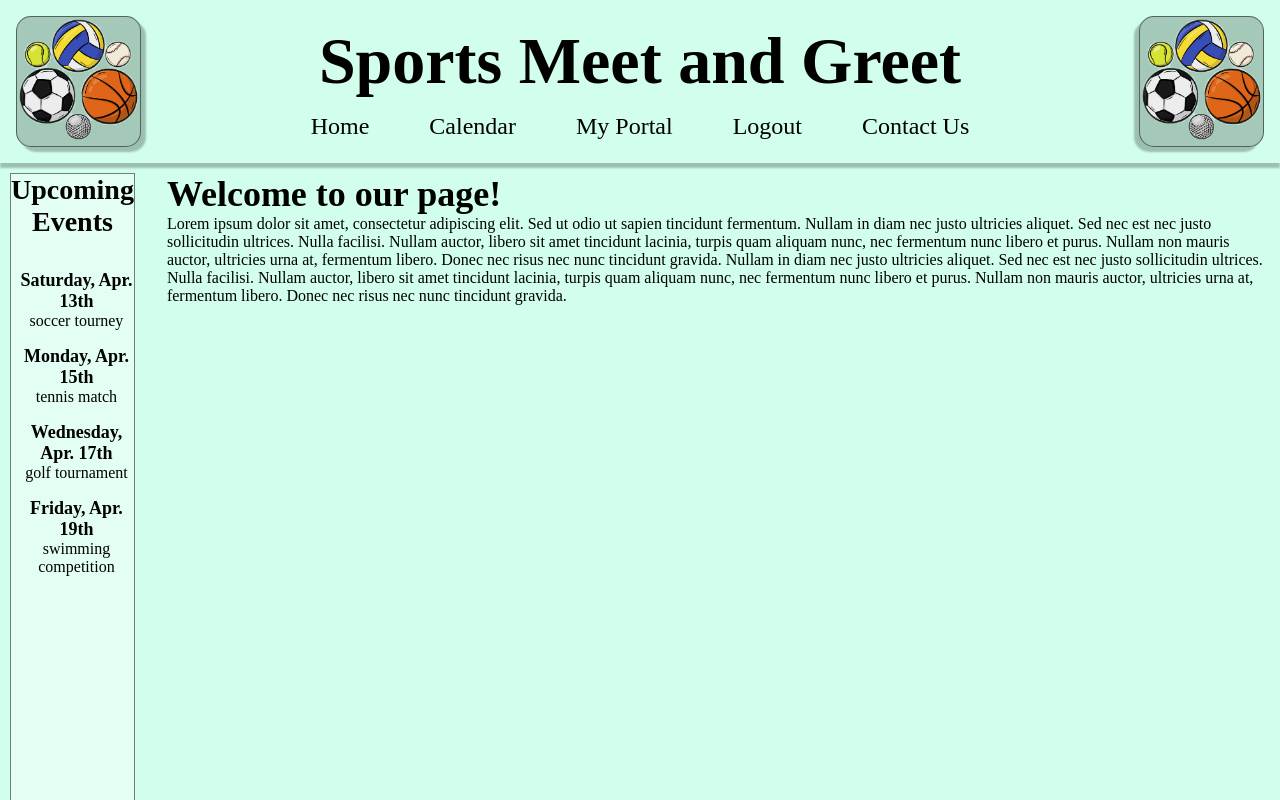
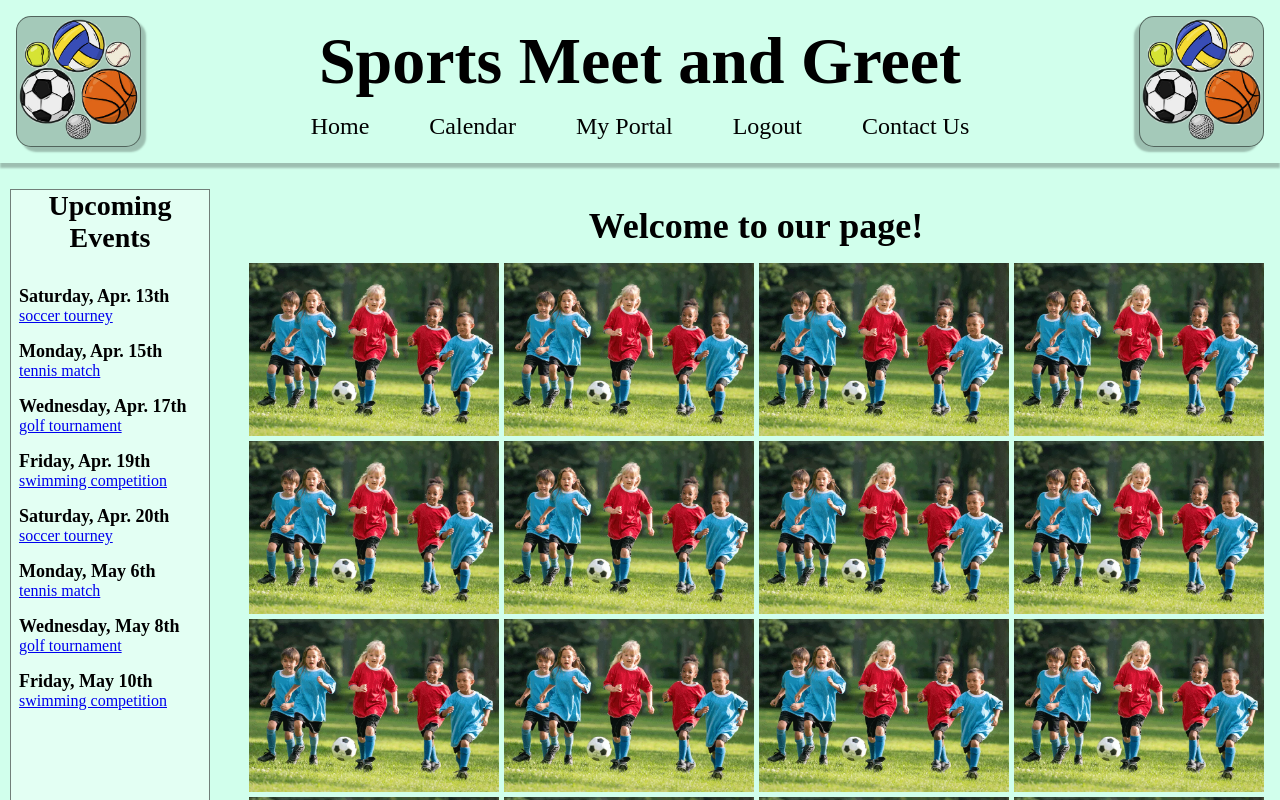
Before and after one commit to jk377y/sports_meetup, a React (Vite) app: page / in a window 1280 px wide. Shown: the top 800 px of the page. Built offline with nearby package versions, Linux system fonts and the light colour scheme.

Commit message:
added gallery placeholder on homepage

```diff
--- a/src/pages/homepage/Homepage.css
+++ b/src/pages/homepage/Homepage.css
@@ -8,7 +8,8 @@
 }
 
 aside {
-    width: 35%;
+    min-width: 200px;
+    margin-top: 1rem;
     height: 100vh;
     background-color: var(--clr-bg-tertiary);
     border: var(--border-primary);
@@ -18,8 +19,47 @@ aside {
     display: flex;
     flex-direction: column;
     width: 100%;
-    align-items: start;
     padding-left: 0.5rem;
     margin-top: 2rem;
     gap: 1rem;
 }
+
+.events_item {
+    text-align: left;
+}
+
+
+
+
+section {
+    width: 100%;
+    margin-top: 2rem;
+    display: flex;
+    flex-direction: column;
+    justify-content: center;
+    align-items: center;
+}
+
+section h1 {
+    margin-bottom: 1rem;
+}
+
+
+.image-gallery {
+    display: flex;
+    justify-content: center;
+    flex-wrap: wrap;
+    gap: 5px;
+}
+
+.image-gallery img {
+    width: 250px;
+    height: auto;
+}
+
+@media screen and (max-width: 992px){
+    .image-gallery img {
+        width: 200px;
+        height: auto;
+    }
+}
--- a/src/pages/homepage/Homepage.jsx
+++ b/src/pages/homepage/Homepage.jsx
@@ -1,6 +1,7 @@
 
 import '../../assets/index.css';
 import './Homepage.css';
+import placeholderImage from '../../assets/images/teamSports.webp';
 
 const Homepage = () => {
     return (
@@ -8,22 +9,38 @@ const Homepage = () => {
             <aside>
                 <h3 align='center'>Upcoming Events</h3>
                 <ul className='events_items'>
-                    <li>
-                        <h6>Saturday, Apr. 13th</h6>
-                        <p>soccer tourney</p>
+
+                    <li className='events_item'>
+                        <h6 className='events_dates'>Saturday, Apr. 13th</h6>
+                        <a href="/calendar" className='events_event'>soccer tourney</a>
                     </li>
-                    <li>
-                        <h6>Monday, Apr. 15th</h6>
-                        <p>tennis match</p>
+                    <li className='events_item'>
+                        <h6 className='events_dates'>Monday, Apr. 15th</h6>
+                        <a href="/calendar">tennis match</a>
                     </li>
-                    <li>
-                        <h6>Wednesday, Apr. 17th</h6>
-                        <p>golf tournament</p>
+                    <li className='events_item'>
+                        <h6 className='events_dates'>Wednesday, Apr. 17th</h6>
+                        <a href="/calendar">golf tournament</a>
                     </li>
-
-                    <li>
-                        <h6>Friday, Apr. 19th</h6>
-                        <p>swimming competition</p>
+                    <li className='events_item'>
+                        <h6 className='events_dates'>Friday, Apr. 19th</h6>
+                        <a href="/calendar">swimming competition</a>
+                    </li>
+                    <li className='events_item'>
+                        <h6 className='events_dates'>Saturday, Apr. 20th</h6>
+                        <a href="/calendar">soccer tourney</a>
+                    </li>
+                    <li className='events_item'>
+                        <h6 className='events_dates'>Monday, May 6th</h6>
+                        <a href="/calendar">tennis match</a>
+                    </li>
+                    <li className='events_item'>
+                        <h6 className='events_dates'>Wednesday, May 8th</h6>
+                        <a href="/calendar">golf tournament</a>
+                    </li>
+                    <li className='events_item'>
+                        <h6 className='events_dates'>Friday, May 10th</h6>
+                        <a href="/calendar">swimming competition</a>
                     </li>
 
                 </ul>
@@ -31,26 +48,13 @@ const Homepage = () => {
             <main>
                 <section>
                     <h1>Welcome to our page!</h1>
-                    <p>
-                        Lorem ipsum dolor sit amet, consectetur adipiscing elit.
-                        Sed ut odio ut sapien tincidunt fermentum.
-                        Nullam in diam nec justo ultricies aliquet.
-                        Sed nec est nec justo sollicitudin ultrices.
-                        Nulla facilisi.
-                        Nullam auctor, libero sit amet tincidunt lacinia,
-                        turpis quam aliquam nunc, nec fermentum nunc libero et purus.
-                        Nullam non mauris auctor, ultricies urna at,
-                        fermentum libero.
-                        Donec nec risus nec nunc tincidunt gravida.
-                        Nullam in diam nec justo ultricies aliquet.
-                        Sed nec est nec justo sollicitudin ultrices.
-                        Nulla facilisi.
-                        Nullam auctor, libero sit amet tincidunt lacinia,
-                        turpis quam aliquam nunc, nec fermentum nunc libero et purus.
-                        Nullam non mauris auctor, ultricies urna at,
-                        fermentum libero.
-                        Donec nec risus nec nunc tincidunt gravida.
-                    </p>
+
+                    <div className="image-gallery">
+                        {[...Array(20)].map((_, index) => (
+                            <img key={index} src={placeholderImage} alt={`Image ${index + 1}`} />
+                        ))}
+                    </div>
+
                 </section>
             </main>
         </div>
```
Also changed, not shown: src/assets/images/teamSports.webp (added).
